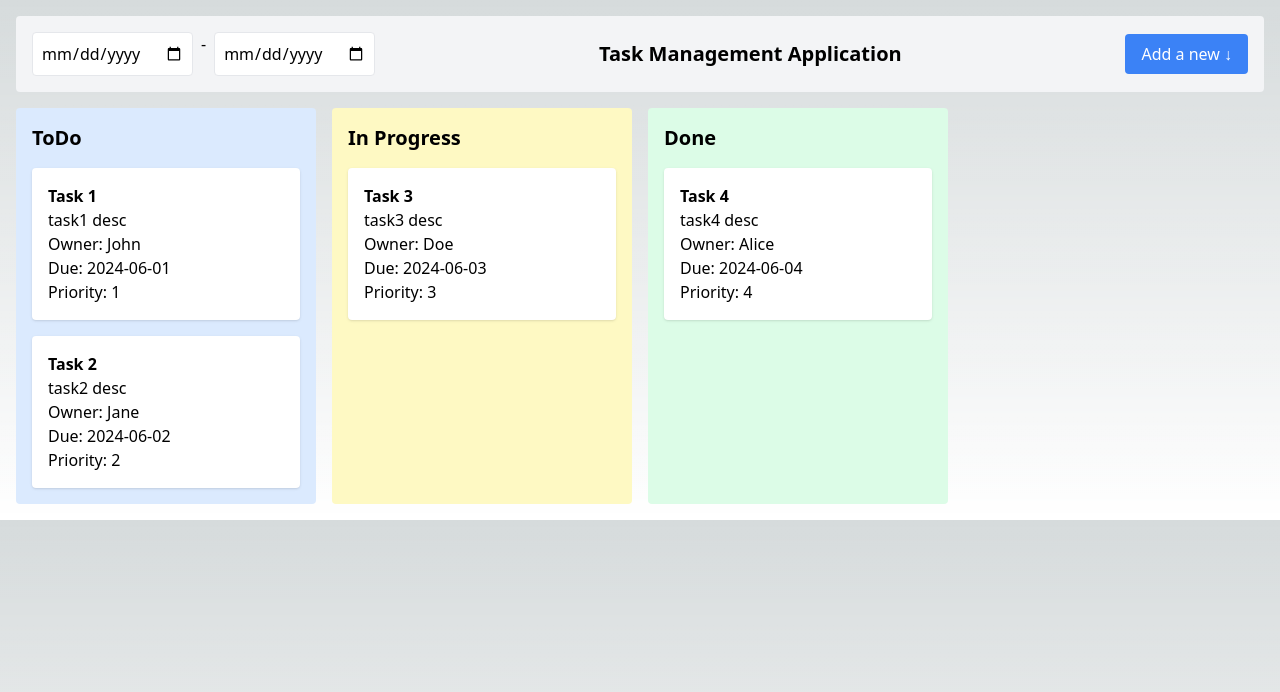
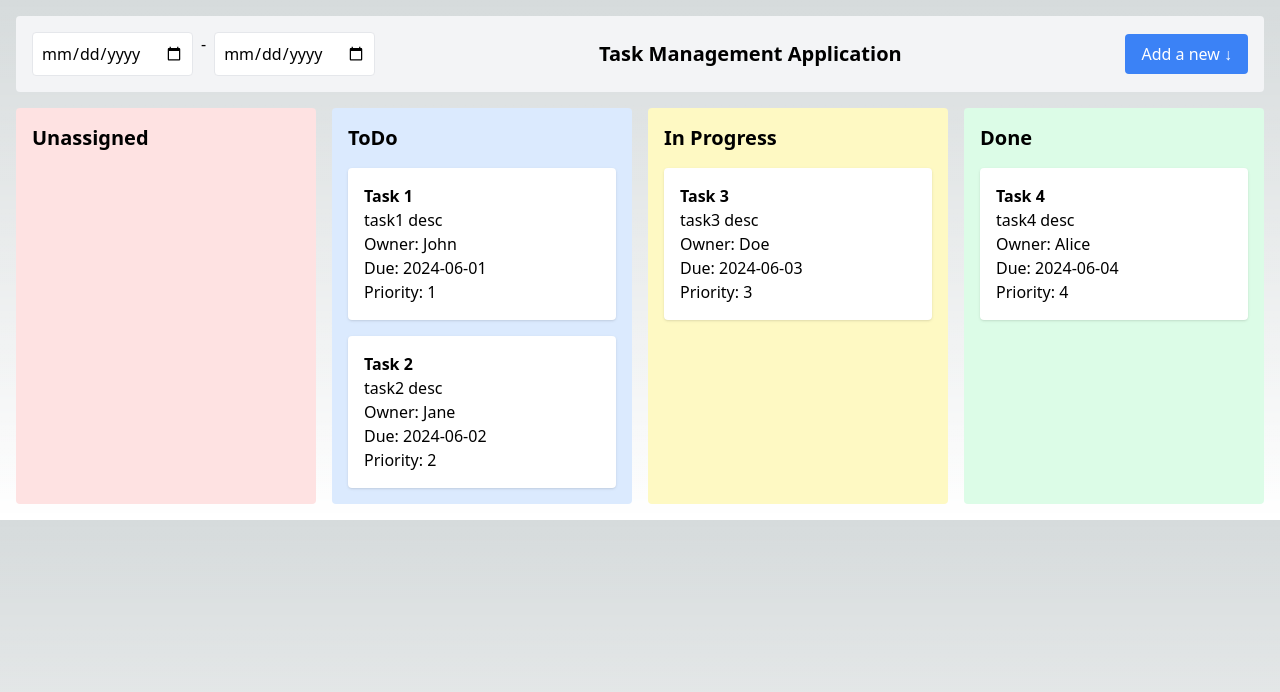
Before and after one commit to ClovisIRex/task-manager, a Next.js app: page / in a window 1280 px wide. Shown: the top 692 px of the page. Built offline with nearby package versions, Linux system fonts and the light colour scheme.

Commit message:
for build

```diff
--- a/components/Kanban/KanbanBoard.jsx
+++ b/components/Kanban/KanbanBoard.jsx
@@ -15,16 +15,19 @@ const KanbanBoard = () => {
   const [data, setData] = useState({
     tasks: tasks,
     columns: {
+      'Unassigned': getTasksByStatus('Unassigned', tasks),
       'ToDo': getTasksByStatus('ToDo', tasks),
       'In Progress': getTasksByStatus('In Progress', tasks),
       'Done': getTasksByStatus('Done', tasks)
     },
     colors: {
+      'Unassigned': "bg-red-100",
       'ToDo': "bg-blue-100",
       'In Progress': "bg-yellow-100",
       'Done': "bg-green-100"
     },
     ids: {
+      'Unassigned': 0,
       'ToDo': 1,
       'In Progress': 2,
       'Done': 3
--- a/package.json
+++ b/package.json
@@ -4,9 +4,10 @@
   "private": true,
   "scripts": {
     "dev": "next dev",
-    "build": "next build",
+    "build": "prisma generate && next build",
     "start": "next start",
-    "lint": "next lint"
+    "lint": "next lint",
+    "postinstall": "prisma generate"
   },
   "dependencies": {
     "@prisma/client": "^5.14.0",
```
